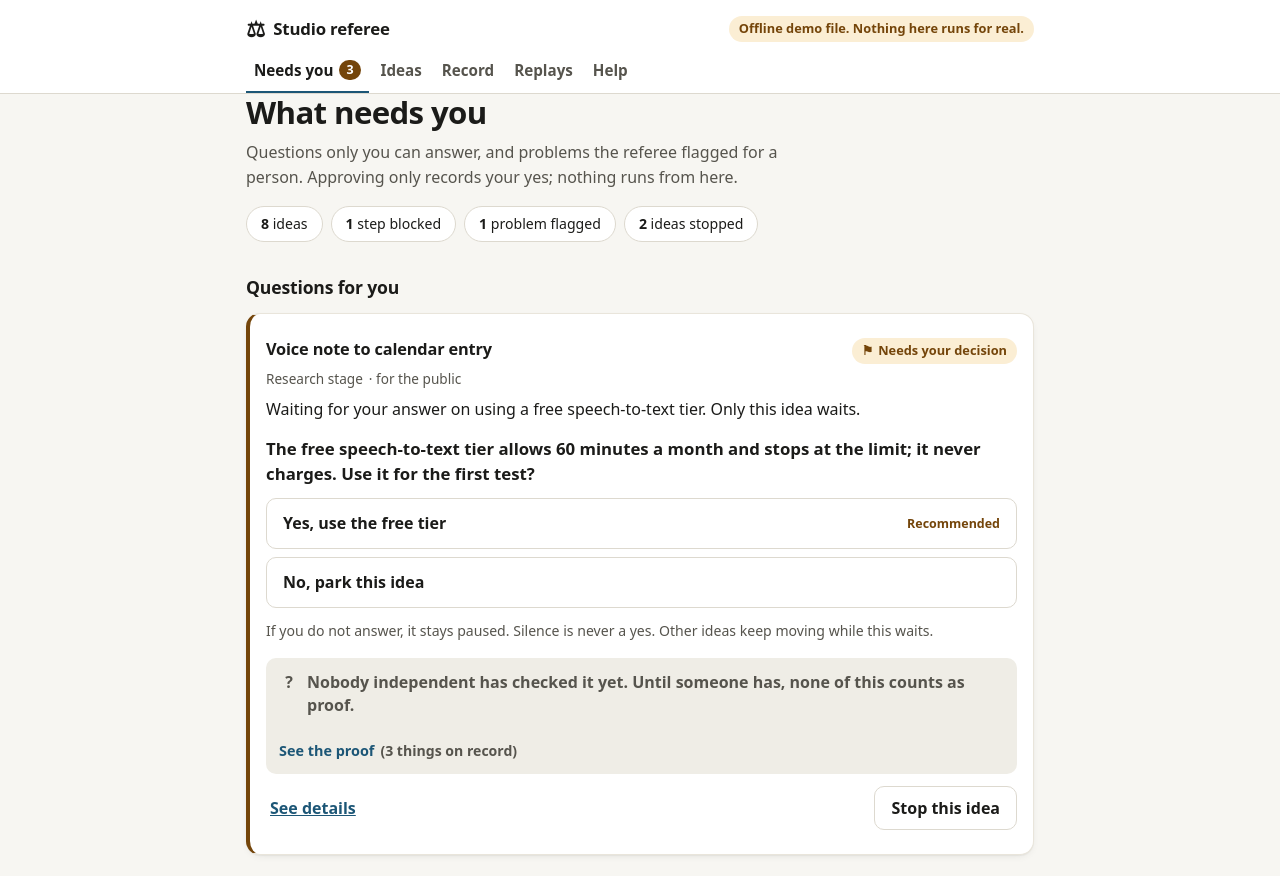
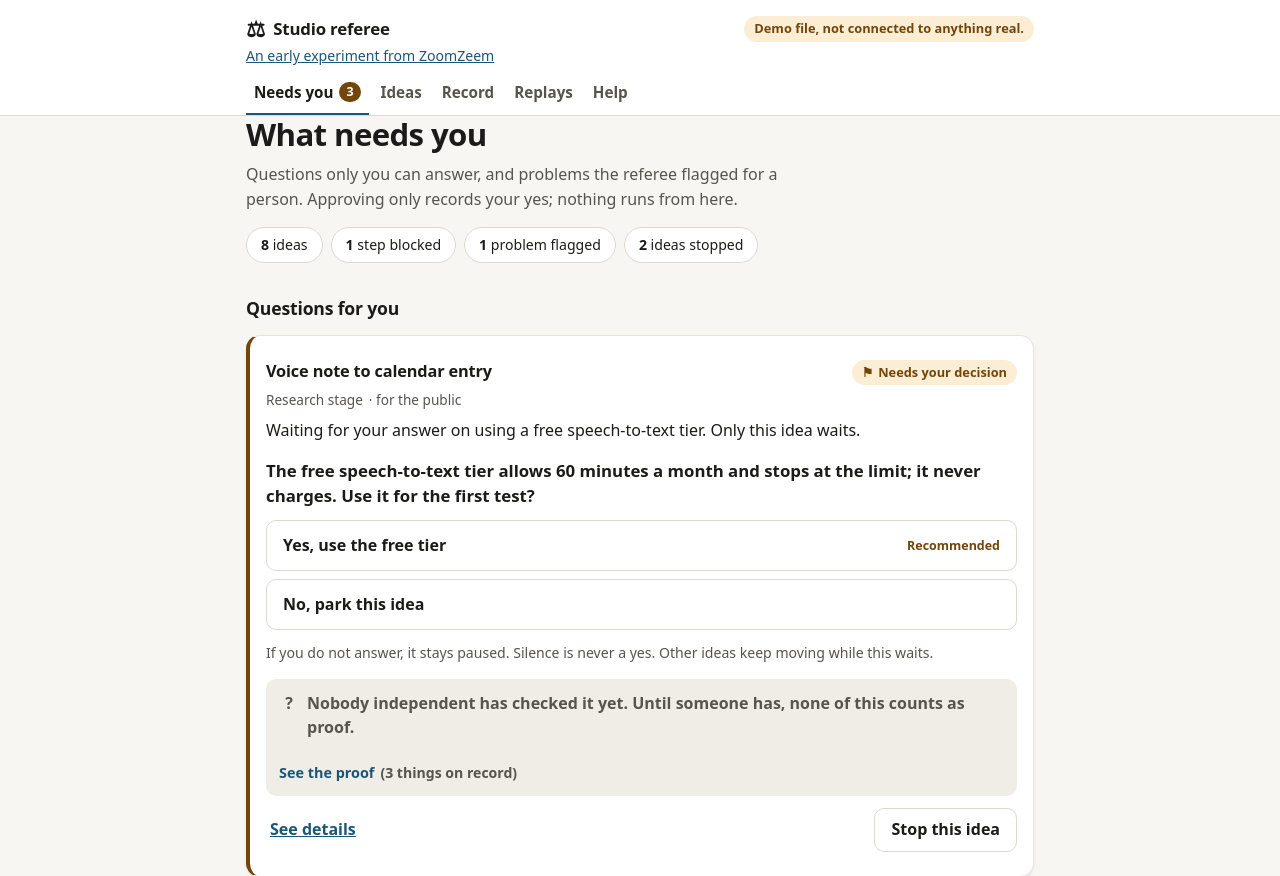
Before and after one commit to ZoomZeem/studio-hub-live, a plain HTML site: page index.html in a window 1280 px wide. Shown: the top 876 px of the page. Drawn offline with Linux system fonts and the light colour scheme.

Commit message:
Redeploy studio referee demo export (PR #44 head d3da331, evaluator-reviewed, SHA-256 0948b1dc)

```diff
--- a/index.html
+++ b/index.html
@@ -242,6 +242,7 @@ textarea { width: 100%; font: inherit; color: var(--text); background: var(--bg)
     </div>
     <p class="demo-badge" id="mode-badge">Demo data. Nothing here runs for real.</p>
   </div>
+  <p class="wrap muted small experiment-note"><a href="https://github.com/ZoomZeem">An early experiment from ZoomZeem</a></p>
   <nav class="wrap tabs" aria-label="Sections">
     <a href="#today" data-tab="today">Needs you <span class="count" id="needs-count" aria-label="items"></span></a>
     <a href="#ideas" data-tab="ideas">Ideas</a>
@@ -589,7 +590,7 @@ textarea { width: 100%; font: inherit; color: var(--text); background: var(--bg)
         "<li><b>A referee watches every step.</b> It blocks unsafe moves, like a builder approving its own work, and records why.</li>" +
         "<li><b>It only suggests.</b> The referee never acts. You approve or reject its suggestions; approving records your yes and runs nothing.</li>" +
         "<li><b>Silence is never a yes.</b> If you do not answer a question, that idea stays paused and the others carry on.</li>" +
-        "<li><b>Kills are public.</b> Every stopped idea keeps its reason on the record.</li></ul>" +
+        "<li><b>Every stopped idea keeps its reason on the record.</b></li></ul>" +
         "<h2>What this is not</h2><ul class=\"help\">" +
         "<li>It does not run agents, merge code, spend money or send messages.</li>" +
         "<li>It does not check who you are, so keep it on your own computer.</li>" +
@@ -751,10 +752,10 @@ textarea { width: 100%; font: inherit; color: var(--text); background: var(--bg)
   });
 
   window.addEventListener("hashchange", function () { hideToast(); render(); $("#main").focus({ preventScroll: false }); window.scrollTo(0, 0); });
-  if (STATIC) $("#mode-badge").textContent = "Offline demo file. Nothing here runs for real.";
+  if (STATIC) $("#mode-badge").textContent = "Demo file, not connected to anything real.";
   refresh();
 })();
 
 </script>
 </body>
-</html>
+     </html>
```
